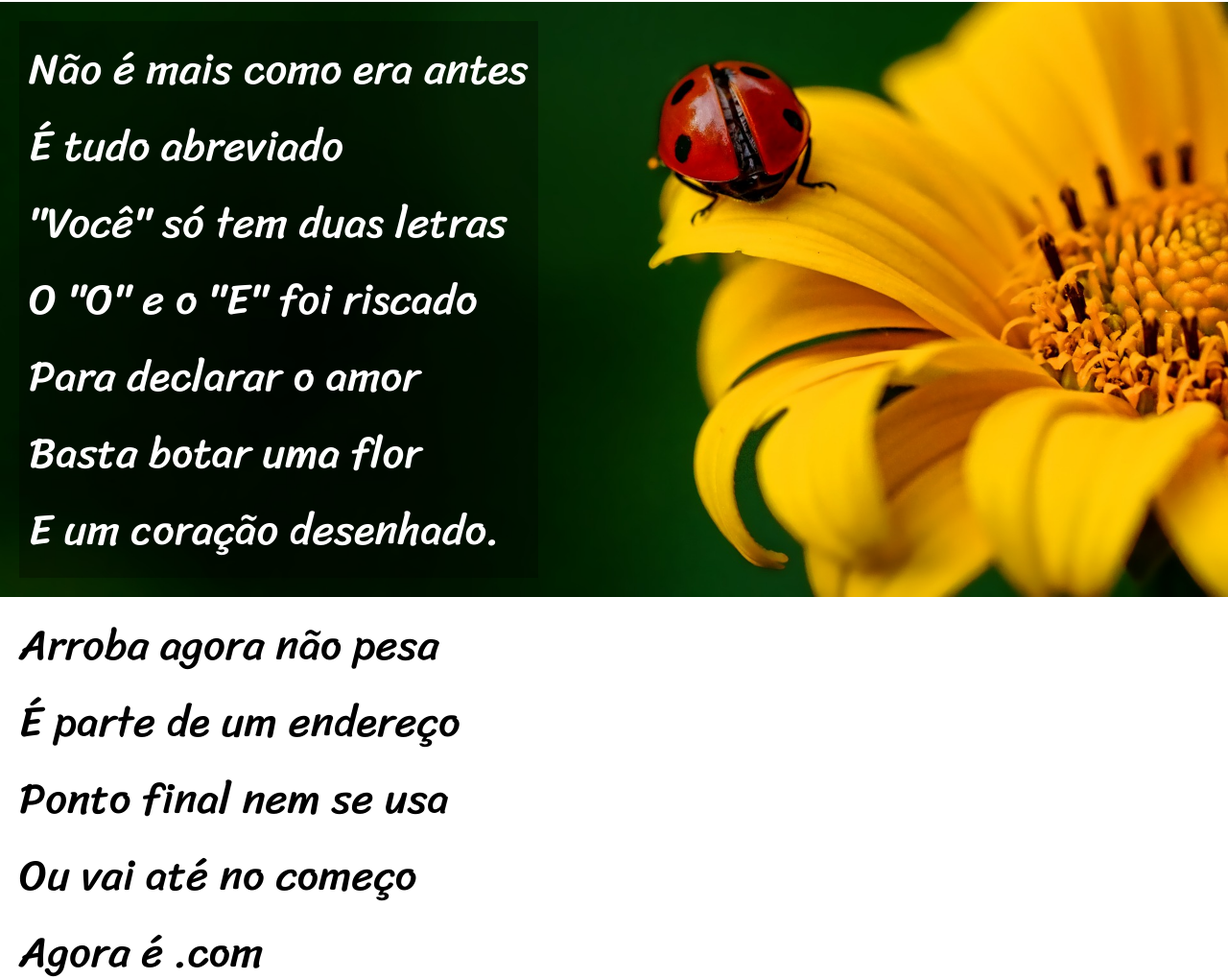
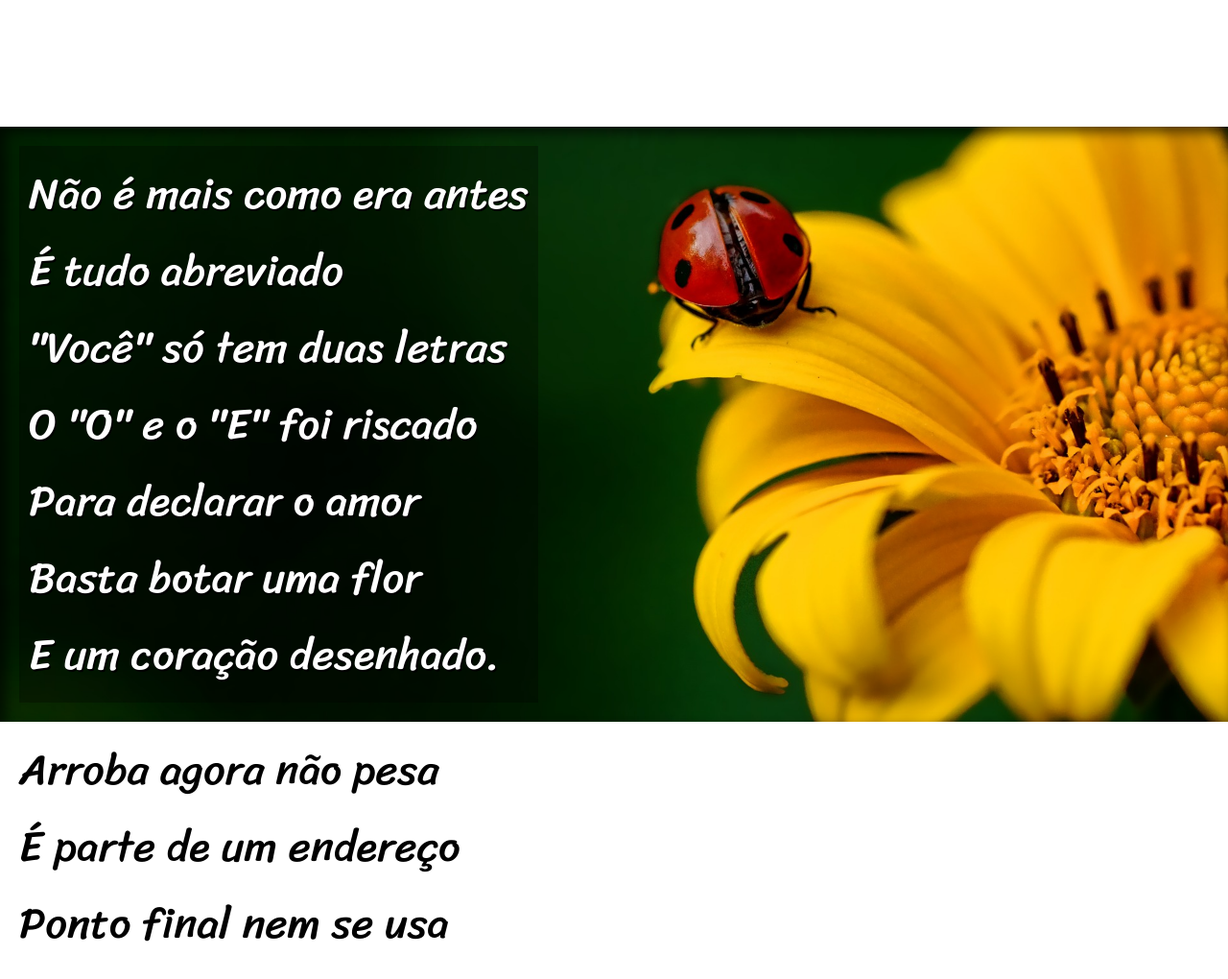
Before and after one commit to henriquemendeselias/HTML-CSS, a plain HTML site: page desafios/desafio012/index.html in a window 1280 px wide. Shown: the part 888-1908 px from the top of the page at 96% size. Drawn offline with Linux system fonts and the light colour scheme.

Commit message:
att 003 proj cordel

```diff
--- a/desafios/desafio012/style.css
+++ b/desafios/desafio012/style.css
@@ -53,16 +53,18 @@ main{
 section{
     padding-left: 20px ;
     padding-top: 10px;
-    padding-bottom: 10px;
+    padding-bottom: 50px;
 
 }
+
+section > p { padding-bottom: 2em;}
 
 section#dois{
     color: white;
     background: url(pacote-d012/imagens/background001.jpg) no-repeat fixed right bottom;
     background-size: cover;
     padding: 20px;
-
+    box-shadow: inset 6px 6px 13px 0px rgba(0, 0, 0, 0.651);
 }
 
 section#dois > div{
@@ -71,17 +73,26 @@ section#dois > div{
     padding: 10px;
 }
 
+section#dois > div > p {
+    text-shadow: 1.5px 1.5px black;
+}
+
 section#cinco{
     color: white;
     background: url(pacote-d012/imagens/background002.jpg) no-repeat fixed right bottom;
     background-size: cover;
     padding: 20px;
+    box-shadow: inset 6px 6px 13px 0px rgba(0, 0, 0, 0.651);
 }
 
 section#cinco > div{
     background-color: rgba(0, 0, 0, 0.292);
     display: inline-block;
     padding: 10px;
+}
+
+section#cinco > div > p {
+    text-shadow: 1.5px 1.5px black;
 }
 
 footer{
```
